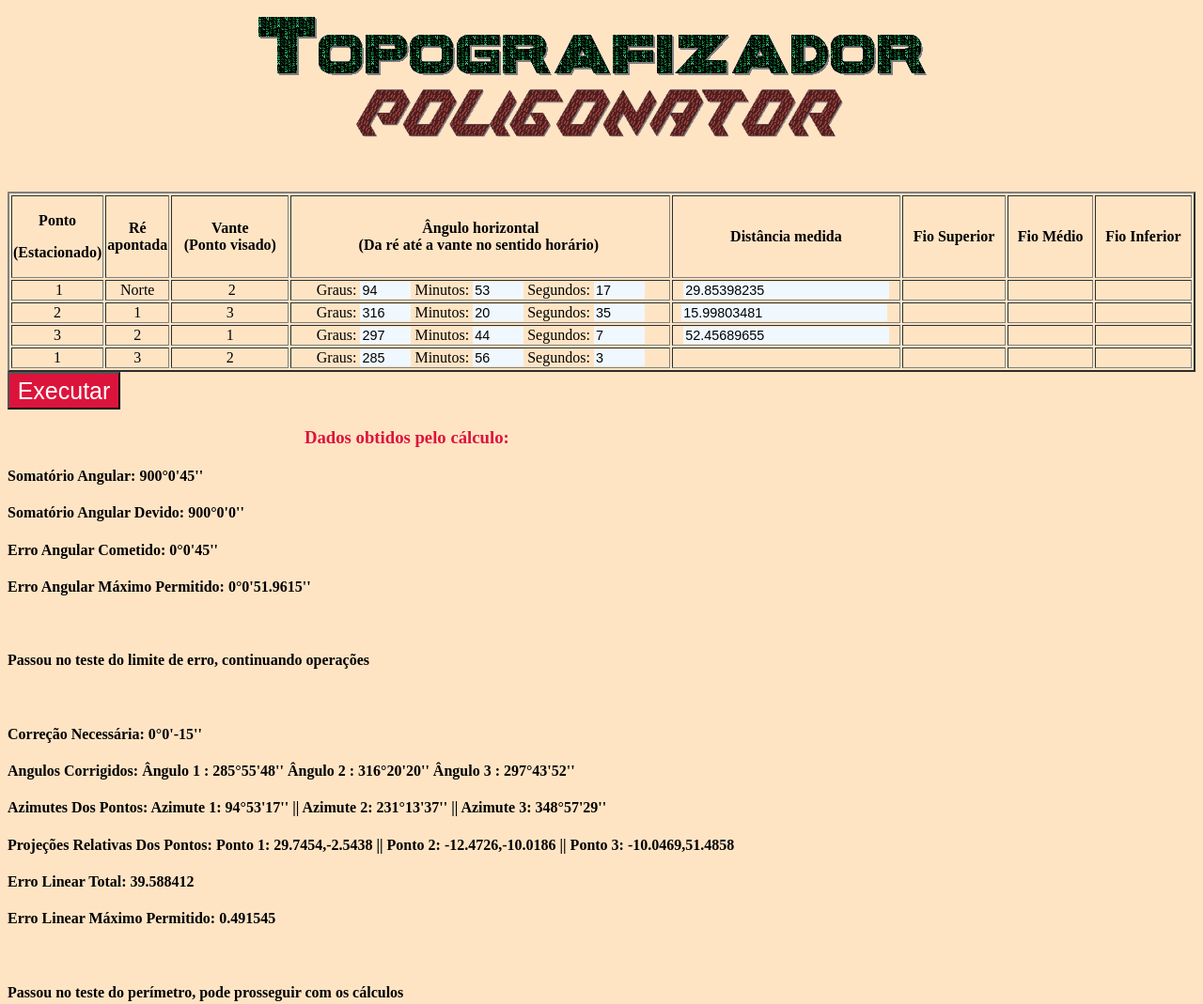
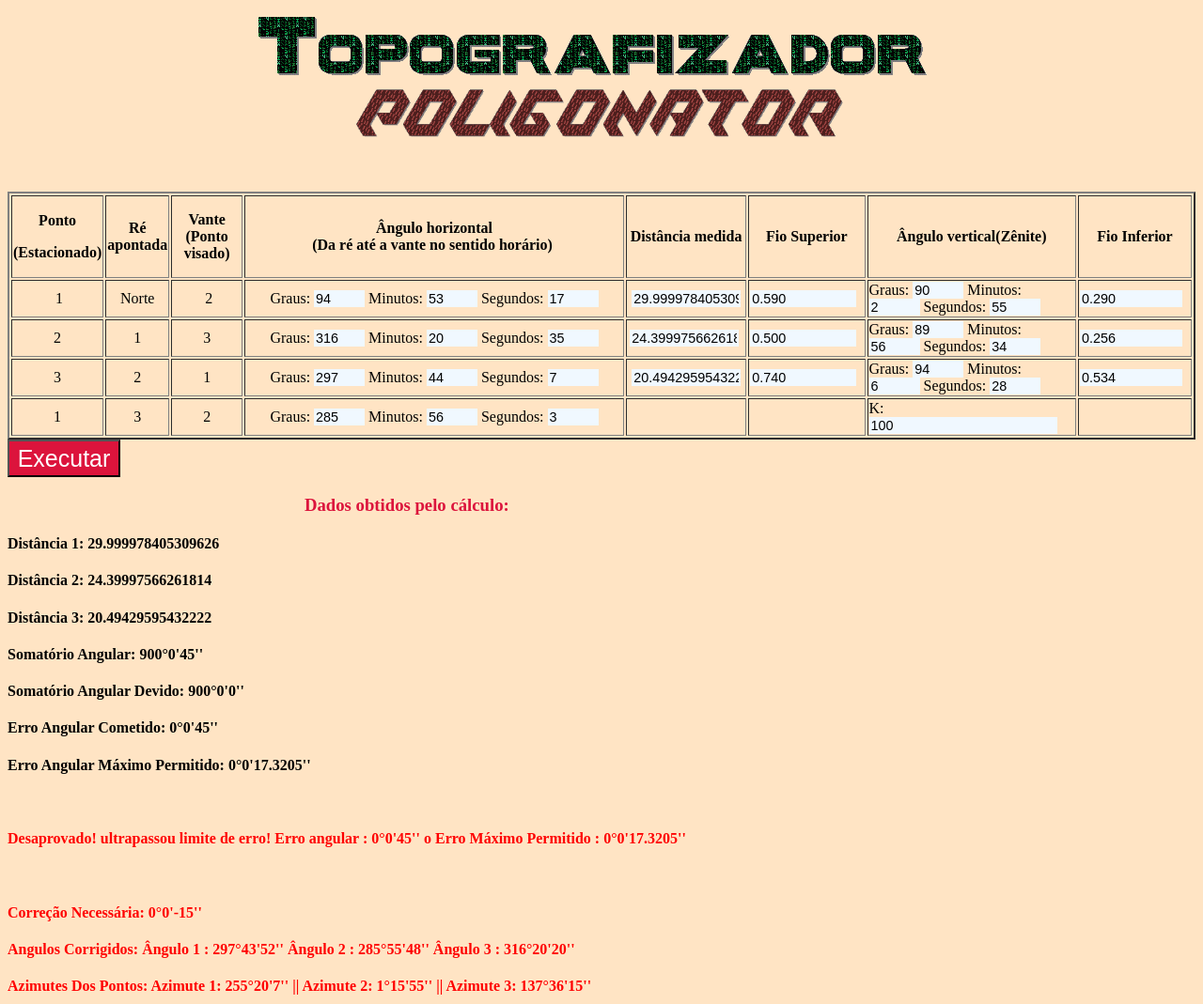
Before and after one commit to Gustavo-Tc/Tchavo.github.io, a plain HTML site: page topografizador.html in a window 1280 px wide. Shown: the top 1069 px of the page at 94% size. Drawn offline with Linux system fonts and the light colour scheme.

Commit message:
Mudança de planos...

```diff
--- a/script.js
+++ b/script.js
@@ -20,6 +20,10 @@ class Angle
         return this.angle + (this.minutes/60) + (this.seconds / 3600);
     }
 
+    get Radians(){
+        return (this.angle + (this.minutes/60) + (this.seconds / 3600)) * (Math.PI/180);
+    }
+
 }
 
 class Vector extends Array {
@@ -32,7 +36,6 @@ class Vector extends Array {
 
 function GetFront(_className){
     let bake = document.getElementsByClassName(_className)[0];
-
     return Number(bake.value);
 }
 
@@ -46,6 +49,11 @@ function SetFront(_className, _strings){
 
     bake.innerHTML = result;
 
+}
+
+function SetFrontValue(_className, _value){
+    let bake = document.getElementsByClassName(_className)[0];
+    bake.value = _value;
 }
 
 function GetAngleFront(_className){
@@ -67,14 +75,35 @@ function Execute(){
     Reseta(2);
 
     let _Angulos = new Array(GetAngleFront("horizontal1"), GetAngleFront("horizontal2"), GetAngleFront("horizontal3"));
+    //let _Angulos = new Array(
+    //    new Angle(317,22,50),
+    //    new Angle(276,28,14),
+    //    new Angle(306,9,2)
+    //);
 
     //_Angulos.forEach(function (element){ console.log(element); })
-    let _Norte = GetAngleFront("norte");
+    //let _Norte = GetAngleFront("norte");
+    let _Norte = new Angle(255,20,7);
     //console.log(_Norte);
 
     let _Vertices = 3;
 
-    let _Distances = new Array(GetFront("distancia1"), GetFront("distancia2"), GetFront("distancia3"));
+    let _Distance1 = calcDistance(GetFront("fiosuperior1"), GetFront("fioinferior1"), GetAngleFront("vertical1"), GetFront("coeficiente"));
+    let _Distance2 = calcDistance(GetFront("fiosuperior2"), GetFront("fioinferior2"), GetAngleFront("vertical2"), GetFront("coeficiente"));
+    let _Distance3 = calcDistance(GetFront("fiosuperior3"), GetFront("fioinferior3"), GetAngleFront("vertical3"), GetFront("coeficiente"));
+
+    SetFrontValue("distancia1 metters", _Distance1);
+    SetFrontValue("distancia2 metters", _Distance2);
+    SetFrontValue("distancia3 metters", _Distance3);
+
+
+    SetFront("resdistancia1", new Array("Distância 1: " + _Distance1));
+    SetFront("resdistancia2", new Array("Distância 2: " + _Distance2));
+    SetFront("resdistancia3", new Array("Distância 3: " + _Distance3));
+
+    //let _Distances = new Array(GetFront("distancia1"), GetFront("distancia2"), GetFront("distancia3"));
+    _Distances = new Array(_Distance1, _Distance2, _Distance3);
+    //_Distances.forEach(function (element){ console.log(element); })
 
     let _Perímetro = 0; _Distances.forEach(element => {  _Perímetro += element;  });
     //console.log(_Perímetro);
@@ -92,7 +121,7 @@ function Execute(){
 
     //console.log(_ErroAngular);
 
-    let _TolerânciaAngular = TolerânciaAngular(30, _Vertices);
+    let _TolerânciaAngular = TolerânciaAngular(10, _Vertices);
     SetFront("erroangularmaximopermitido", new Array("Erro Angular Máximo Permitido:", angleToText(_TolerânciaAngular)));
 
     //console.log(_TolerânciaAngular);
@@ -116,14 +145,14 @@ function Execute(){
     //console.log(_Angulos[0]);
 
     let _AngulosCorrigidos = CorreçãoDosAngulos(_Angulos, _CorreçãoPorVértice);
-    SetFront("anguloscorrigidos", new Array("Angulos Corrigidos:", "Ângulo 1 : " + angleToText(_AngulosCorrigidos[0]), "   Ângulo 2 : " + angleToText(_AngulosCorrigidos[1]), "   Ângulo 3 : " + angleToText(_AngulosCorrigidos[2])));
-
+    SetFront("anguloscorrigidos", new Array("Angulos Corrigidos:", "Ângulo 1 : " + angleToText(_AngulosCorrigidos[2]), "   Ângulo 2 : " + angleToText(_AngulosCorrigidos[0]), "   Ângulo 3 : " + angleToText(_AngulosCorrigidos[1])));
+    //_AngulosCorrigidos.forEach(function (element){ console.log(element); })
     //console.log(_AngulosCorrigidos[0]);
 
 
     let _Azimutes = CalculoAzimutes(_Norte, _AngulosCorrigidos);
     SetFront("azimutesdospontos", new Array("Azimutes Dos Pontos: ", " Azimute 1: " + angleToText(_Azimutes[0]), "|| Azimute 2: " + angleToText(_Azimutes[1]), "|| Azimute 3: " + angleToText(_Azimutes[2])));
-    //Azimutes.forEach(function (element){ console.log(element); })
+    //_Azimutes.forEach(function (element){ console.log(element); })
 
     let _ProjeçõesRelativas = ProjeçõesRelativas(_Azimutes, _Distances);
     SetFront("projeçoesrelativas", new Array("Projeções Relativas Dos Pontos: ", " Ponto 1: " + rounded(_ProjeçõesRelativas[0]), "|| Ponto 2: " + rounded(_ProjeçõesRelativas[1]), "|| Ponto 3: " + rounded(_ProjeçõesRelativas[2])));
@@ -195,6 +224,11 @@ function sum(...valores){
     return toAngle(resultado);
 }
 
+function calcDistance(fioSuperior, fioInferior, zenital, coeficiente){
+    //console.log(zenital.Radians);
+    return (fioSuperior - fioInferior) * coeficiente * (Math.sin(zenital.Radians))**2;
+}
+
 function SomatórioAngularInternos(_n){
     return new Angle(180 * (_n - 2),0,0)
 }
@@ -230,7 +264,7 @@ function CorreçãoDosAngulos(_Angulos, _Correção){
     let result = [_Angulos.length];
     for(let i = 0; i < _Angulos.length; i++){
 
-        result[i] = sum(_Angulos[i], _Correção);
+        result[i] = toAngle( _Angulos[i].AngleInt + _Correção.AngleInt );
     }
 
     return result;
@@ -245,23 +279,22 @@ function CalculoAzimutes(_AzimuteNorte, _Angulos){
 
     for(let i = 1; i < _Angulos.length; i++){
         //console.log(result[i - 1]);        console.log( " + ");  console.log(_Angulos[i]);
-        result[i] = sum(result[i - 1], _Angulos[i]);
-        //console.log(result[i]);
+        result[i] =  toAngle(result[i - 1].AngleInt + _Angulos[i - 1].AngleInt);
 
         if(result[i].AngleInt < 180){ result[i] = toAngle(result[i].AngleInt + 180);}
         else if(result[i].AngleInt >= 540){  result[i] = toAngle(result[i].AngleInt - 540); }
         else if(result[i].AngleInt >= 180 && result[i].AngleInt < 540){ result[i] = toAngle(result[i].AngleInt - 180);}
+        // console.log(result[i - 1]); console.log(" + ");        console.log(_Angulos[i - 1]);        console.log(" = ");        console.log(result[i]);
 
     }
 
-    result[0] = toAngle(_Angulos[0].AngleInt + result[result.length - 1].AngleInt);
+    result[0] = toAngle(_Angulos[result.length - 1].AngleInt + result[result.length - 1].AngleInt);
 
     if(result[0].AngleInt < 180){ result[0] = toAngle(result[0].AngleInt + 180);}
     else if(result[0].AngleInt >= 540){  result[0] = toAngle(result[0].AngleInt - 540); }
     else if(result[0].AngleInt >= 180 && result[0].AngleInt < 540){ result[0] = toAngle(result[0].AngleInt - 180);}
 
-
-   //console.log(result[0]);
+    //console.log(result[0]);
 
     return result;
 }
@@ -412,8 +445,13 @@ function toAngle(_value){
 
     result.seconds = Math.round( 60 * (result.minutes - Math.trunc(result.minutes)) * 10000  ) / 10000;
     //result.seconds = 60 * (result.minutes - Math.trunc(result.minutes));
+
     result.minutes = (Math.trunc(result.minutes));
 
+    if(result.seconds == 60){
+        result.seconds -= 60;
+        result.minutes += 1;
+    }
     return result;
 }
 
--- a/topografizador.html
+++ b/topografizador.html
@@ -29,7 +29,7 @@
   (Da ré até a vante no sentido horário)&nbsp;</th>
       <th align="center" scope="col">Distância medida</th>
       <th scope="col"><p>Fio Superior</p></th>
-      <th scope="col">Fio Médio</th>
+      <th scope="col">Ângulo vertical(Zênite)</th>
       <th scope="col"><p>Fio Inferior</p></th>
     </tr>
     <tr>
@@ -45,9 +45,16 @@
           <input name="number3" type="number" class="nortesegundos degrees" value="17">
         </div></td>
       <td align="center"><input name="number2" type="number" class="distancia1 metters" value="29.85398235"></td>
-      <td>&nbsp;</td>
-      <td>&nbsp;</td>
-      <td>&nbsp;</td>
+      <td><input name="number" type="number" class="fiosuperior1 metters" value="0.590"></td>
+      <td><span class="NortePrimeiroPonto">
+        <label for="number2">Graus:</label>
+        <input name="number9" type="number" class="vertical1graus degrees" value="90">
+        <label for="number13">Minutos:</label>
+        <input name="number9" type="number" class="vertical1minutos degrees" value="2">
+        <label for="number14">Segundos:</label>
+        <input name="number9" type="number" class="vertical1segundos degrees" value="55">
+      </span></td>
+      <td><input name="number4" type="number" class="fioinferior1 metters" value="0.290"></td>
     </tr>
     <tr>
       <td width="15" align="center" valign="middle">2</td>
@@ -62,9 +69,16 @@
         <input name="number3" type="number" class="horizontal2segundos degrees" value="35">
       </div></td>
       <td align="center"><input name="number2" type="number" class="distancia2 metters" value="15.99803481">&nbsp;</td>
-      <td>&nbsp;</td>
-      <td>&nbsp;</td>
-      <td>&nbsp;</td>
+      <td><input name="number5" type="number" class="fiosuperior2 metters" value="0.500"></td>
+      <td><span class="NortePrimeiroPonto">
+        <label for="number15">Graus:</label>
+        <input name="number10" type="number" class="vertical2graus degrees" value="89">
+        <label for="number16">Minutos:</label>
+        <input name="number10" type="number" class="vertical2minutos degrees" value="56">
+        <label for="number17">Segundos:</label>
+        <input name="number10" type="number" class="vertical2segundos degrees" value="34">
+      </span></td>
+      <td><input name="number7" type="number" class="fioinferior2 metters" value="0.256"></td>
     </tr>
     <tr>
       <td width="15" align="center" valign="middle">3</td>
@@ -79,9 +93,16 @@
         <input name="number3" type="number" class="horizontal3segundos degrees" value="7">
       </div></td>
       <td align="center"><input name="number2" type="number" class="distancia3 metters" value="52.45689655"></td>
-      <td>&nbsp;</td>
-      <td>&nbsp;</td>
-      <td>&nbsp;</td>
+      <td><input name="number6" type="number" class="fiosuperior3 metters" value="0.740"></td>
+      <td><span class="NortePrimeiroPonto">
+        <label for="number18">Graus:</label>
+        <input name="number11" type="number" class="vertical3graus degrees" value="94">
+        <label for="number19">Minutos:</label>
+        <input name="number11" type="number" class="vertical3minutos degrees" value="6">
+        <label for="number20">Segundos:</label>
+        <input name="number11" type="number" class="vertical3segundos degrees" value="28">
+      </span></td>
+      <td><input name="number8" type="number" class="fioinferior3 metters" value="0.534"></td>
     </tr>
     <tr>
       <td width="15" align="center" valign="middle">1</td>
@@ -98,7 +119,7 @@
             </td>
       <td align="center">&nbsp;</td>
       <td>&nbsp;</td>
-      <td>&nbsp;</td>
+      <td>K:        <input name="number12" type="number" class="coeficiente metters" value="100"></td>
       <td>&nbsp;</td>
     </tr>
   </tbody>
@@ -110,6 +131,9 @@
     <h3>Dados obtidos pelo cálculo:</h3>
         <div>
 <div id="Fase0">
+		<h4 id="resdistancia1">Distância 1:&nbsp;</h4>
+		<h4 id="resdistancia2">Distância 2:&nbsp;</h4>
+		<h4 id="resdistancia3">Distância 3:&nbsp;</h4>
         <h4 id="somatorioangular">Somatório Angular:&nbsp;</h4>
             <h4 id="somatorioangulardevido">Somatório Angular Devido:&nbsp;</h4>
             <h4 id="erroangularcometido">Erro Angular Cometido:&nbsp;</h4>
```
